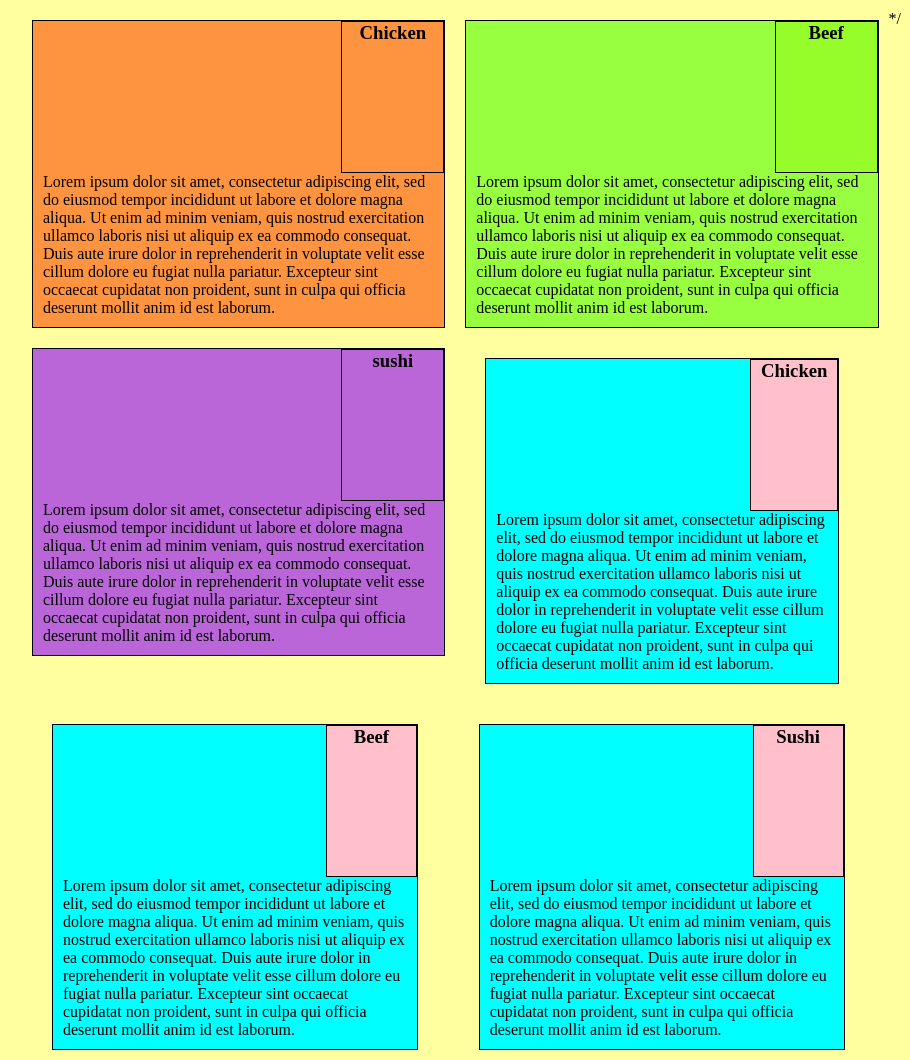
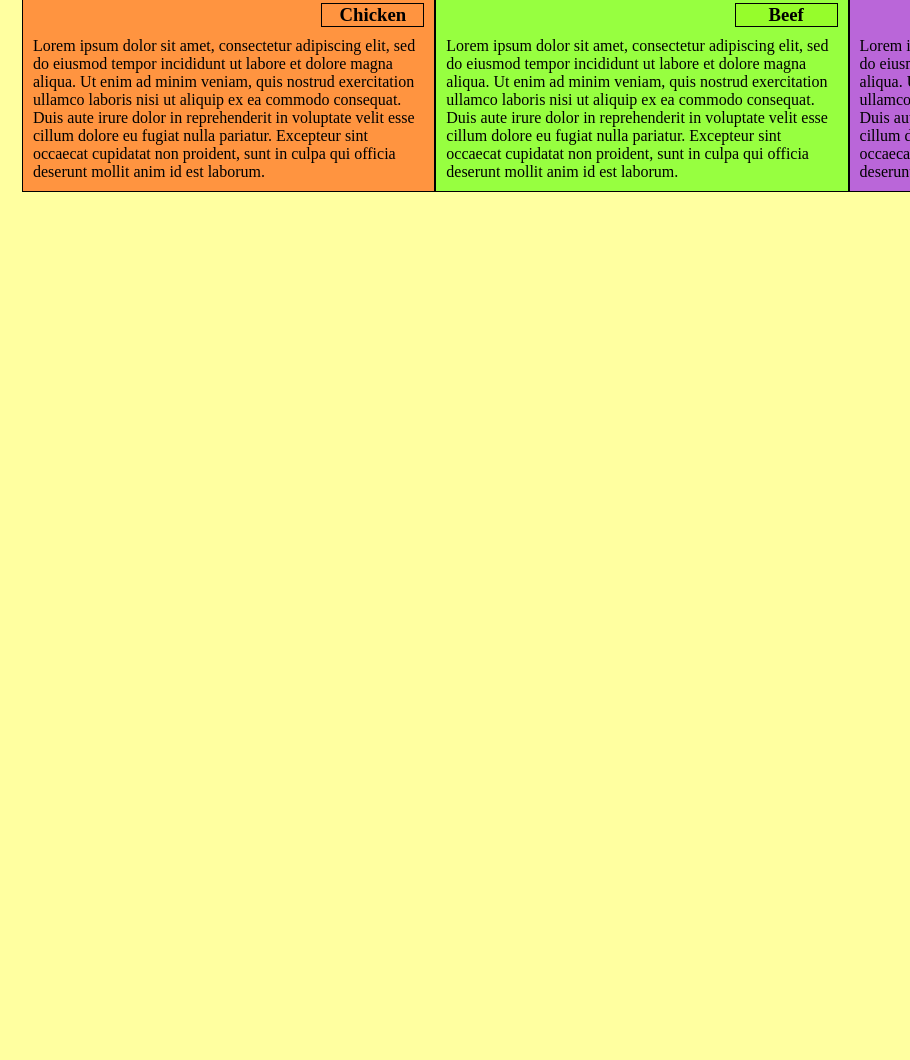
Before and after one commit to Vibhav-Pal-Singh/Coursera-Vibhav, a plain HTML site: page index.html in a window 1280 px wide. Shown: the part 90-1150 px from the top of the page, without its empty margins (8-918 px from the left). After the commit the page ends 800 px from the top, so only its background shows below. Drawn offline with Linux system fonts and the light colour scheme.

Commit message:
Restored to previous version

```diff
--- a/index.html
+++ b/index.html
@@ -1,4 +1,4 @@
-/*<!DOCTYPE html>
+<!DOCTYPE html>
 <html>
 <head>
 	<meta characterset="utf-8">
@@ -163,103 +163,4 @@ Lorem ipsum dolor sit amet, consectetur adipiscing elit, sed do eiusmod tempor i
 </section>
 </DIV>
 </body>
-</html>*/
-
-<!DOCTYPE html>
-<html>
-<head>
-	<title> assignment </title>
-	<meta name="viewport" content="width=device-width, initial-scale=1">
-	<style type="text/css">
-		* {
-			box-sizing: border-box;
-		}
-		body {
-			 background: #ffffa0;
-		}
-		h1 {
-			margin-bottom: 15PX;
-			align-items: center;
-		}
-		section {
-			background: cyan;
-			border: 1px solid black;
-			margin: 10px;
-
-		}
-		section > div {
-			clear: both;
-			margin: 10px;
-		}
-		h3 {
-			border: 1px solid black;
-			background: pink;
-			float: right;
-			margin: 0;
-		}
-		.row {
-			width: 100%;
-		}
-		@media (min-width: 992px) {
-			.col-lg{
-				width: 33.33%;
-				float: left;
-			}
-		}
-		@media (max-width: 991px) and (min-width: 768px) {
-			.col-md-1 .col-md-2 {
-				float: left;
-			}
-			.col-md-1 {
-				width: 50%;
-				float: left;
-			}
-			.col-md-2 {
-				width: 100%;
-				float: left;
-			}
-		}
-		/*.col-lg {
-			background: red;
-			border: 2px solid black;
-		}*/
-	</style>
-</head>
-<body>
-<h1 align="center"> Our Menu </h1>
-<div class="row">
-	<div class="col-lg col-md-1">
-		<div>
-			<section>
-				<h3 style="margin: 0;"> Chicken </h3>
-				<div>
-					Lorem ipsum dolor sit amet, consectetur adipiscing elit, sed do eiusmod tempor incididunt ut labore et dolore magna aliqua. Ut enim ad minim veniam, quis nostrud exercitation ullamco laboris nisi ut aliquip ex ea commodo consequat. Duis aute irure dolor in reprehenderit in voluptate velit esse cillum dolore eu fugiat nulla pariatur. Excepteur sint occaecat cupidatat non proident, sunt in culpa qui officia deserunt mollit anim id est laborum.
-				</div>
-			</section>
-		</div>
-	</div>
-
-	<div>
-		<div class="col-lg col-md-1">
-			<section>
-				<h3> Beef </h3>
-				<div>
-					Lorem ipsum dolor sit amet, consectetur adipiscing elit, sed do eiusmod tempor incididunt ut labore et dolore magna aliqua. Ut enim ad minim veniam, quis nostrud exercitation ullamco laboris nisi ut aliquip ex ea commodo consequat. Duis aute irure dolor in reprehenderit in voluptate velit esse cillum dolore eu fugiat nulla pariatur. Excepteur sint occaecat cupidatat non proident, sunt in culpa qui officia deserunt mollit anim id est laborum.
-				</div>
-			</section>
-		</div>
-	</div>
-
-	<div>
-		<div class="col-lg col-md-2">
-			<section>
-				<h3> Sushi </h3>
-				<div>
-					Lorem ipsum dolor sit amet, consectetur adipiscing elit, sed do eiusmod tempor incididunt ut labore et dolore magna aliqua. Ut enim ad minim veniam, quis nostrud exercitation ullamco laboris nisi ut aliquip ex ea commodo consequat. Duis aute irure dolor in reprehenderit in voluptate velit esse cillum dolore eu fugiat nulla pariatur. Excepteur sint occaecat cupidatat non proident, sunt in culpa qui officia deserunt mollit anim id est laborum.
-				</div>
-			</section>
-		</div>
-	</div>
-</div>
-</body>
 </html>
```
